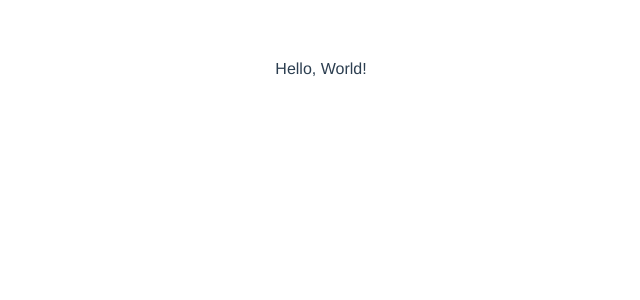
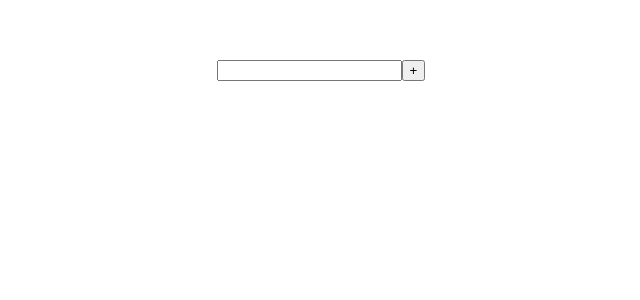
Before and after one commit to tsb99x/checkpoint, a Vue app: page / in a window 1280 px wide. Shown: the top 300 px of the page, without its empty margins (319-959 px from the left). Built offline with nearby package versions, Linux system fonts and the light colour scheme.

Commit message:
Add a feature to create new tasks

```diff
--- a/src/App.vue
+++ b/src/App.vue
@@ -1,12 +1,32 @@
 <template>
     <div id="app">
-        Hello, World!
+        <input
+            type="text"
+            v-model.trim.lazy="newTaskText"
+            @keyup.enter="createTask"
+        />
+        <button @click="createTask">+</button>
+        <div v-for="task in tasks" :key="task.id">
+            {{ task }}
+        </div>
     </div>
 </template>
 
 <script>
     export default {
-        name: 'App'
+        name: 'App',
+        data() {
+            return {
+                newTaskText: '',
+                tasks: []
+            }
+        },
+        methods: {
+            createTask() {
+                this.tasks.push(this.newTaskText)
+                this.newTaskText = ''
+            }
+        }
     }
 </script>
 
```
